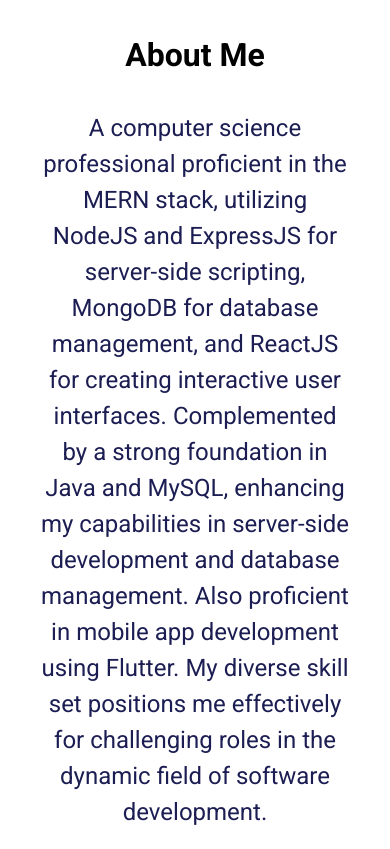
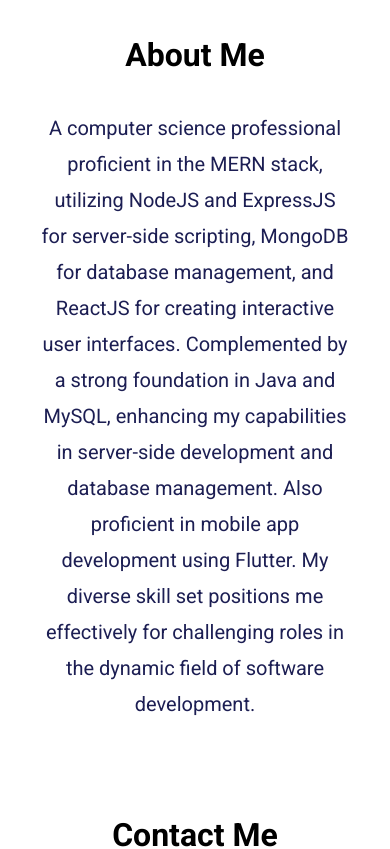
Before and after one commit to ayushydv100/portfolio, a React (Create React App) app: page / in a window 390 px wide. Shown: the part 4515-5364 px from the top of the page. Built offline with nearby package versions, Linux system fonts and the light colour scheme.

Commit message:
small fixes

```diff
--- a/src/App.css
+++ b/src/App.css
@@ -708,6 +708,10 @@
     padding-bottom: 35px;
   }
 
+  .about-description {
+    font-size: 20px;
+  }
+
   .mobile-padding {
     margin: 0px;
     padding: 40px;
--- a/src/Pages/Home/AboutMe.jsx
+++ b/src/Pages/Home/AboutMe.jsx
@@ -7,7 +7,7 @@
       <div className="hero--section--content--box about--section--box">
         <div className="hero--section--content">
           <h1 className="skills-section--heading">About Me</h1>
-          <p className="hero--section-description">
+          <p className="hero--section-description about-description">
             A computer science professional proficient in the MERN stack,
             utilizing NodeJS and ExpressJS for server-side scripting, MongoDB
             for database management, and ReactJS for creating interactive user
```
Also changed, not shown: public/index.html (+0 -10 lines).
